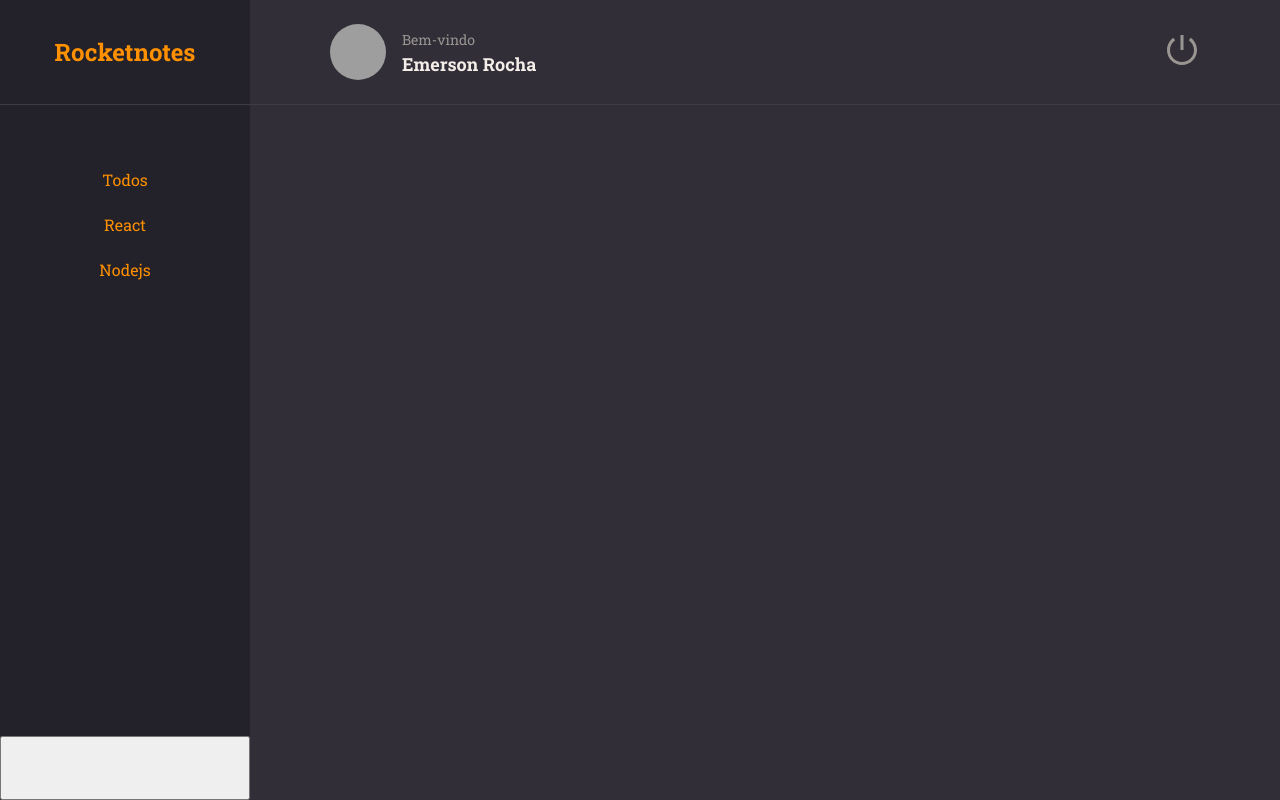
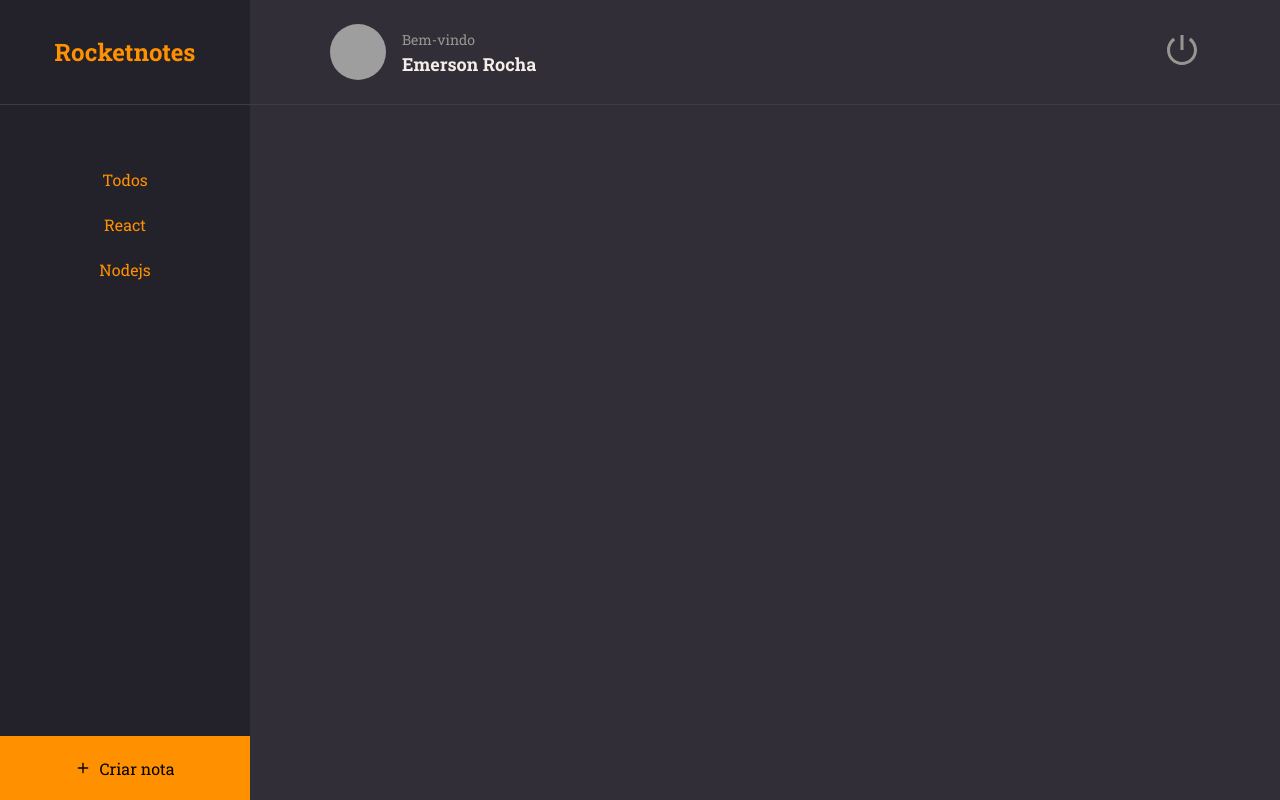
Before and after one commit to smoothemerson/rocketnotes-frontend, a React (Vite) app: page / in a window 1280 px wide. Built offline with nearby package versions, Linux system fonts and the light colour scheme; grey boxes are pictures that could not be loaded.

Commit message:
add: create note button

```diff
--- a/src/pages/Home/index.jsx
+++ b/src/pages/Home/index.jsx
@@ -1,3 +1,4 @@
+import { FiPlus } from 'react-icons/fi'
 import { Container, Brand, Menu, Search, Content, NewNote } from './styles'
 
 import { Header } from '../../components/Header'
@@ -27,6 +28,8 @@
       </Content>
 
       <NewNote>
+        <FiPlus />
+        Criar nota
 
       </NewNote>
     </Container>
--- a/src/pages/Home/styles.js
+++ b/src/pages/Home/styles.js
@@ -57,4 +57,15 @@
 
 export const NewNote = styled.button`
   grid-area: newnote;
+
+  background-color: ${({ theme }) => theme.COLORS.ORANGE};
+  border: none;
+
+  display: flex;
+  align-items: center;
+  justify-content: center;
+
+  svg {
+    margin-right: 8px;
+  }
 `
```
